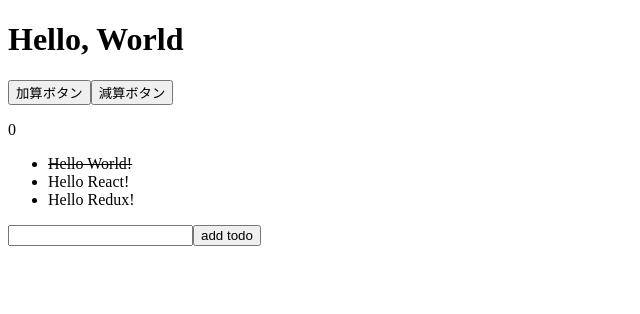
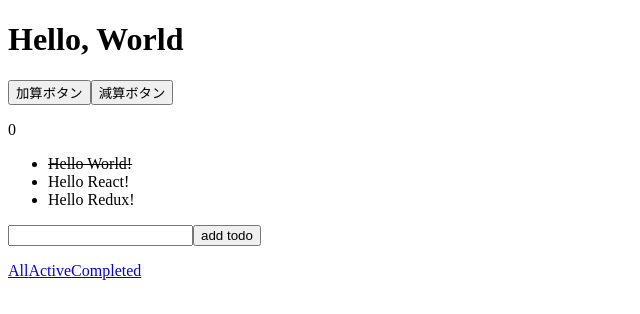
Before and after one commit to tofu0308/202004, a React (Create React App) app: page / in a window 1280 px wide. Shown: the top 314 px of the page, without its empty margins (0-640 px from the left). Built offline with nearby package versions, Linux system fonts and the light colour scheme.

Commit message:
Footer component(link類)を追加

```diff
--- a/src/components/App.js
+++ b/src/components/App.js
@@ -1,11 +1,13 @@
 import React from 'react'
 import AddTodo from '../containers/AddTodo'
 import VisibleTodoList from '../containers/VisibleTodoList'
+import Footer from './Footer'
 
 const App = () => (
   <div>
     <VisibleTodoList />
     <AddTodo />
+    <Footer />
   </div>
 )
 export default App
--- /dev/null
+++ b/src/components/Footer.js
@@ -0,0 +1,13 @@
+import React from 'react';
+import Link from './Link';
+
+
+const Footer = () => (
+  <p>
+    <Link>All</Link>
+    <Link>Active</Link>
+    <Link>Completed</Link>
+  </p>
+);
+
+export default Footer;
--- /dev/null
+++ b/src/components/Link.js
@@ -0,0 +1,7 @@
+import React from 'react';
+
+const Link = ({children, onClick}) => (
+  <a href="#">{children}</a>
+);
+
+export default Link;
```
